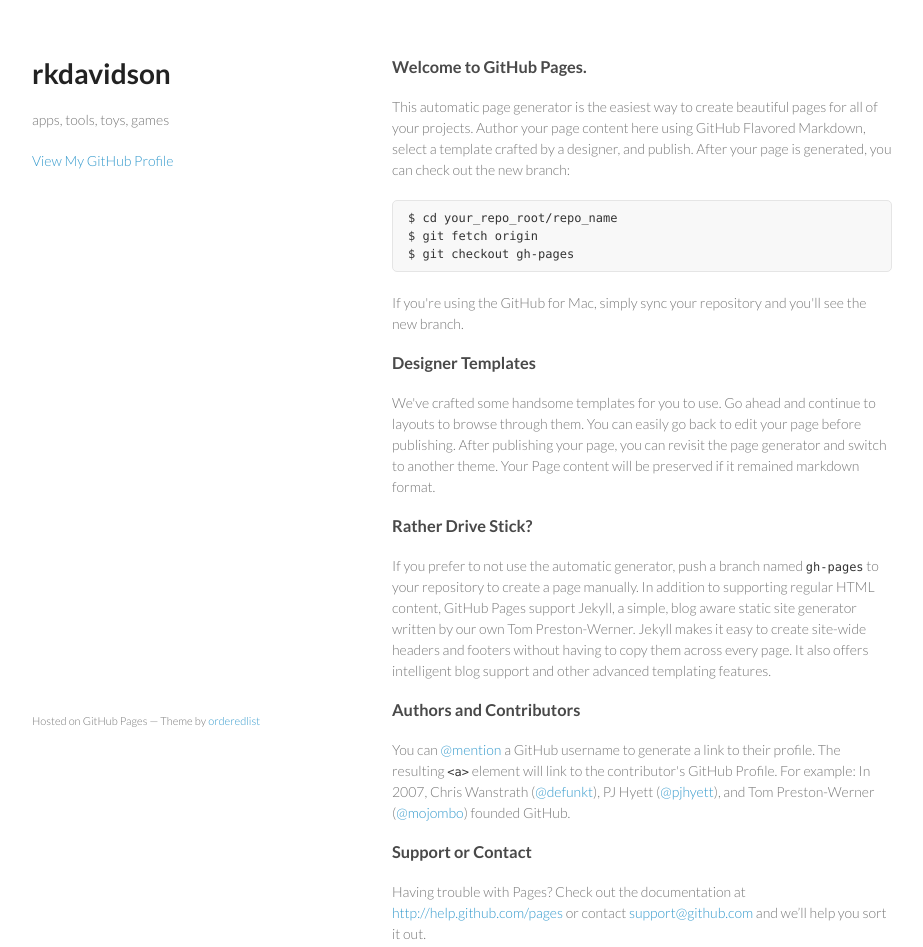
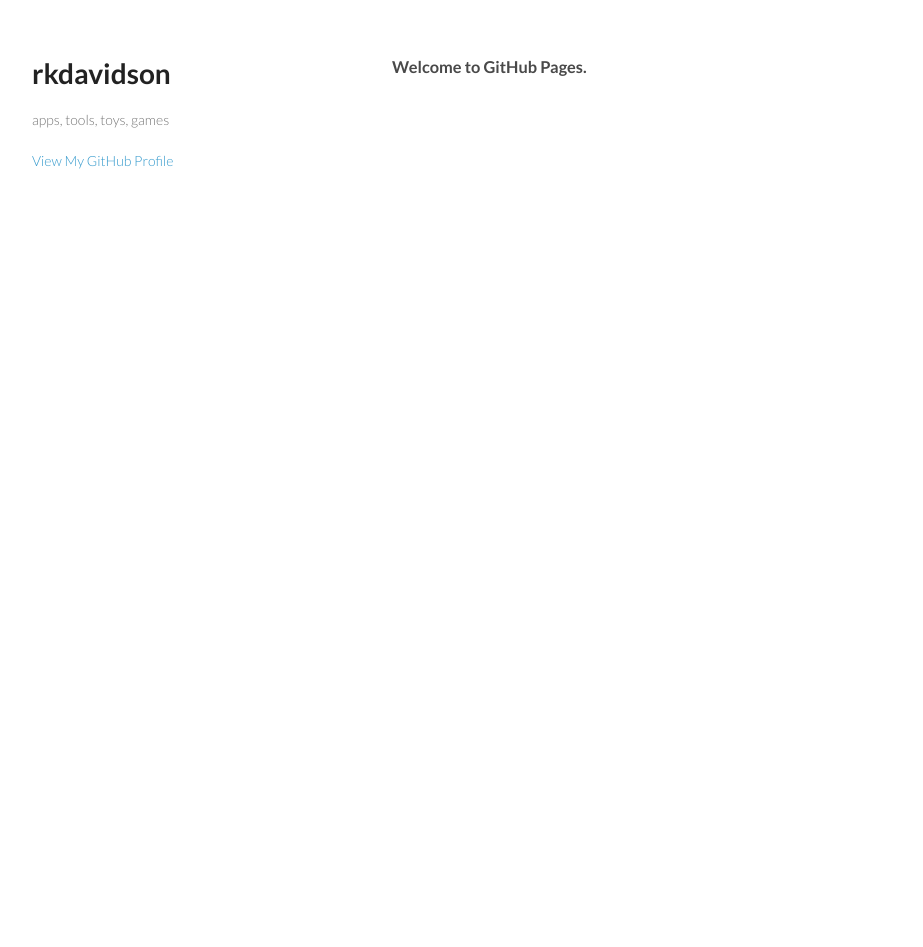
Before and after one commit to rkdavidson/rkdavidson.github.io, a plain HTML site: page index.html in a window 1280 px wide. Shown: the whole page, without its empty margins (178-1101 px from the left). After the commit the page ends 800 px from the top, so only its background shows below. Drawn offline with Linux system fonts and the light colour scheme.

Commit message:
Testing ability to edit pages on github.io

```diff
--- a/index.html
+++ b/index.html
@@ -26,40 +26,5 @@
         <h3>
 <a name="welcome-to-github-pages" class="anchor" href="#welcome-to-github-pages"><span class="octicon octicon-link"></span></a>Welcome to GitHub Pages.</h3>
 
-<p>This automatic page generator is the easiest way to create beautiful pages for all of your projects. Author your page content here using GitHub Flavored Markdown, select a template crafted by a designer, and publish. After your page is generated, you can check out the new branch:</p>
-
-<pre><code>$ cd your_repo_root/repo_name
-$ git fetch origin
-$ git checkout gh-pages
-</code></pre>
-
-<p>If you're using the GitHub for Mac, simply sync your repository and you'll see the new branch.</p>
-
-<h3>
-<a name="designer-templates" class="anchor" href="#designer-templates"><span class="octicon octicon-link"></span></a>Designer Templates</h3>
-
-<p>We've crafted some handsome templates for you to use. Go ahead and continue to layouts to browse through them. You can easily go back to edit your page before publishing. After publishing your page, you can revisit the page generator and switch to another theme. Your Page content will be preserved if it remained markdown format.</p>
-
-<h3>
-<a name="rather-drive-stick" class="anchor" href="#rather-drive-stick"><span class="octicon octicon-link"></span></a>Rather Drive Stick?</h3>
-
-<p>If you prefer to not use the automatic generator, push a branch named <code>gh-pages</code> to your repository to create a page manually. In addition to supporting regular HTML content, GitHub Pages support Jekyll, a simple, blog aware static site generator written by our own Tom Preston-Werner. Jekyll makes it easy to create site-wide headers and footers without having to copy them across every page. It also offers intelligent blog support and other advanced templating features.</p>
-
-<h3>
-<a name="authors-and-contributors" class="anchor" href="#authors-and-contributors"><span class="octicon octicon-link"></span></a>Authors and Contributors</h3>
-
-<p>You can <a href="https://github.com/blog/821" class="user-mention">@mention</a> a GitHub username to generate a link to their profile. The resulting <code>&lt;a&gt;</code> element will link to the contributor's GitHub Profile. For example: In 2007, Chris Wanstrath (<a href="https://github.com/defunkt" class="user-mention">@defunkt</a>), PJ Hyett (<a href="https://github.com/pjhyett" class="user-mention">@pjhyett</a>), and Tom Preston-Werner (<a href="https://github.com/mojombo" class="user-mention">@mojombo</a>) founded GitHub.</p>
-
-<h3>
-<a name="support-or-contact" class="anchor" href="#support-or-contact"><span class="octicon octicon-link"></span></a>Support or Contact</h3>
-
-<p>Having trouble with Pages? Check out the documentation at <a href="http://help.github.com/pages">http://help.github.com/pages</a> or contact <a href="mailto:support@github.com">support@github.com</a> and we’ll help you sort it out.</p>
-      </section>
-      <footer>
-        <p><small>Hosted on GitHub Pages &mdash; Theme by <a href="https://github.com/orderedlist">orderedlist</a></small></p>
-      </footer>
-    </div>
-    <script src="javascripts/scale.fix.js"></script>
-
   </body>
 </html>
```
